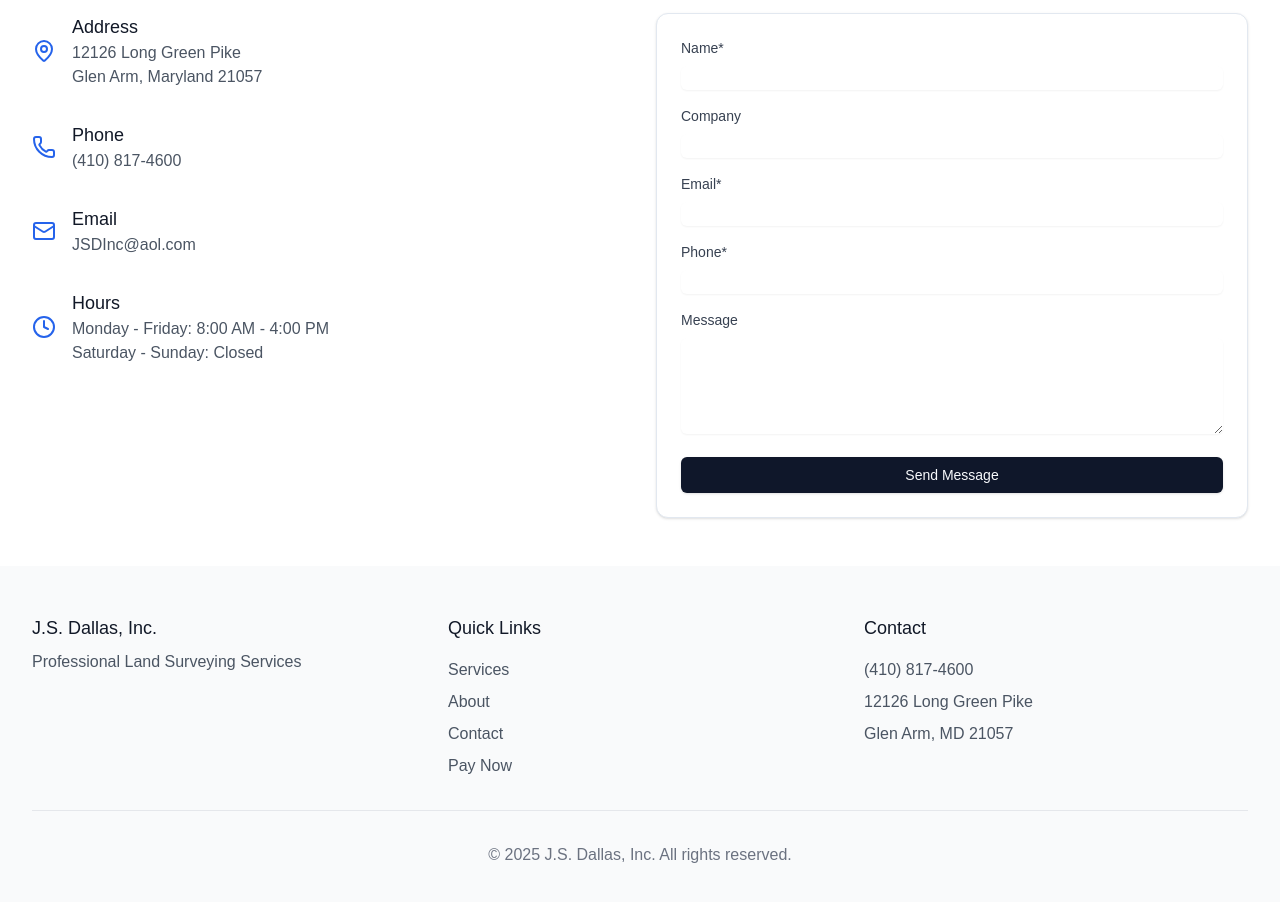
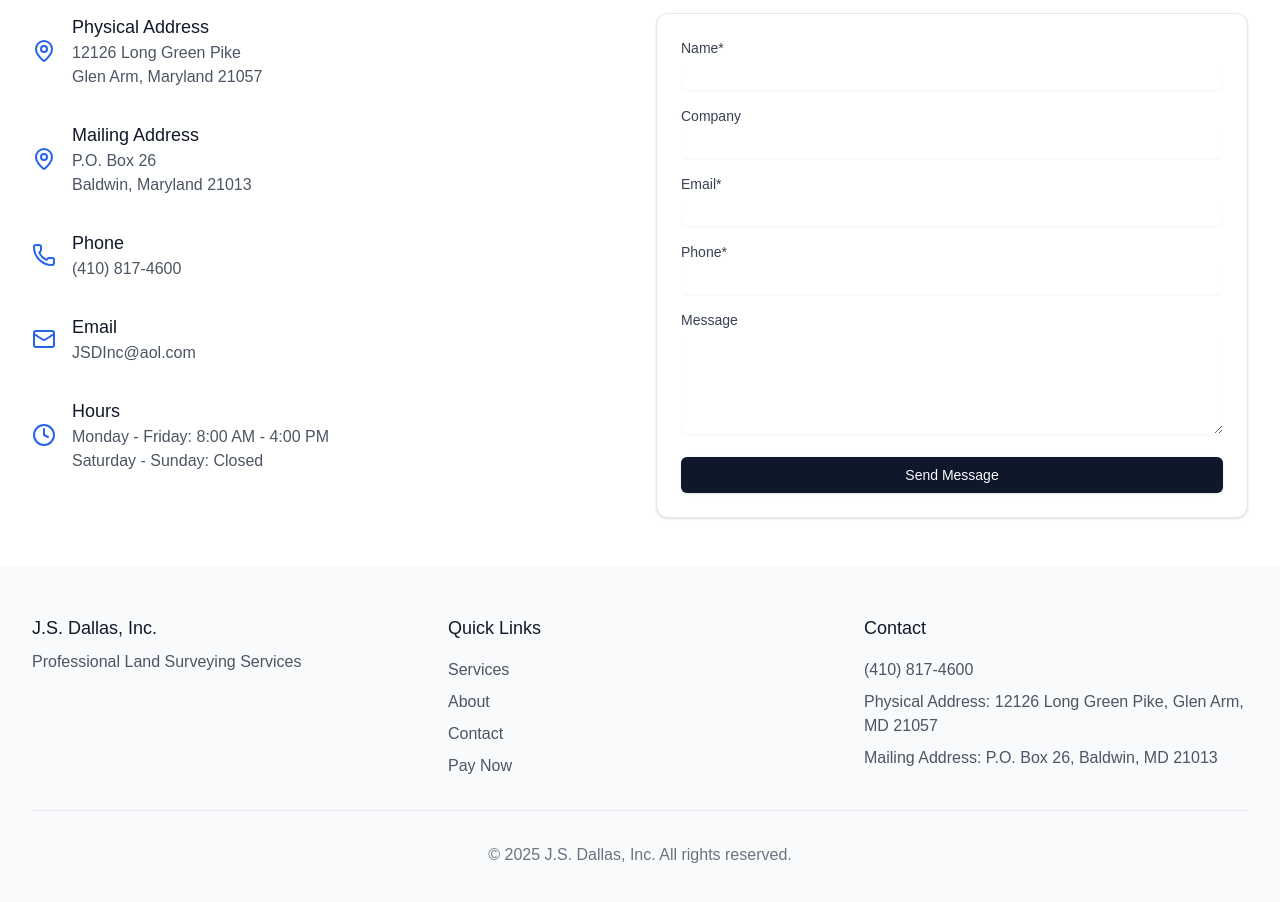
Before and after one commit to jondallasjr/jsdallas-website, a Next.js app: page / in a window 1280 px wide. Shown: the part 2180-3082 px from the top of the page. Built offline with nearby package versions, Linux system fonts and the light colour scheme.

Commit message:
Fix the physical and mailing address

```diff
--- a/src/components/home/AboutSection.tsx
+++ b/src/components/home/AboutSection.tsx
@@ -21,7 +21,9 @@
                             For two generations, the Dallas family name has been synonymous with quality service, dedicated to delivering precise measurements and detailed property mapping.
                         </p>
                         <p>
-                            Whether you're developing land, resolving property disputes, or planning construction projects, we are here to provide the expertise and precision you need. Contact us today to learn more about how we can support your next project.
+                            <p>
+                                {`Whether you're developing land, resolving property disputes, or planning construction projects, we are here to provide the expertise and precision you need. Contact us today to learn more about how we can support your next project.`}
+                            </p>
                         </p>
                     </div>
                 </div>
--- a/src/components/home/ContactSection.tsx
+++ b/src/components/home/ContactSection.tsx
@@ -69,9 +69,18 @@
             <div className="flex items-center space-x-4">
               <MapPin className="h-6 w-6 text-blue-600 flex-shrink-0" />
               <div>
-                <h3 className="text-lg font-medium text-gray-900">Address</h3>
+                <h3 className="text-lg font-medium text-gray-900">Physical Address</h3>
                 <p className="text-gray-600">12126 Long Green Pike</p>
                 <p className="text-gray-600">Glen Arm, Maryland 21057</p>
+              </div>
+            </div>
+
+            <div className="flex items-center space-x-4">
+              <MapPin className="h-6 w-6 text-blue-600 flex-shrink-0" />
+              <div>
+                <h3 className="text-lg font-medium text-gray-900">Mailing Address</h3>
+                <p className="text-gray-600">P.O. Box 26</p>
+                <p className="text-gray-600">Baldwin, Maryland 21013</p>
               </div>
             </div>
 
--- a/src/components/layout/Footer.tsx
+++ b/src/components/layout/Footer.tsx
@@ -1,4 +1,6 @@
 const Footer = () => {
+    const currentYear = new Date().getFullYear(); // This is fine as long as it's consistent
+
     return (
       <footer className="bg-gray-50">
         <div className="max-w-7xl mx-auto py-12 px-4 sm:px-6 lg:px-8">
@@ -48,8 +50,8 @@
               <h3 className="text-lg font-medium text-gray-900">Contact</h3>
               <ul className="mt-4 space-y-2">
                 <li className="text-gray-600">(410) 817-4600</li>
-                <li className="text-gray-600">12126 Long Green Pike</li>
-                <li className="text-gray-600">Glen Arm, MD 21057</li>
+                <li className="text-gray-600">Physical Address: 12126 Long Green Pike, Glen Arm, MD 21057</li>
+                <li className="text-gray-600">Mailing Address: P.O. Box 26, Baldwin, MD 21013</li>
               </ul>
             </div>
           </div>
@@ -57,7 +59,7 @@
           {/* Copyright */}
           <div className="mt-8 pt-8 border-t border-gray-200">
             <p className="text-gray-500 text-center">
-              © {new Date().getFullYear()} J.S. Dallas, Inc. All rights reserved.
+              © {currentYear} J.S. Dallas, Inc. All rights reserved.
             </p>
           </div>
         </div>
```
